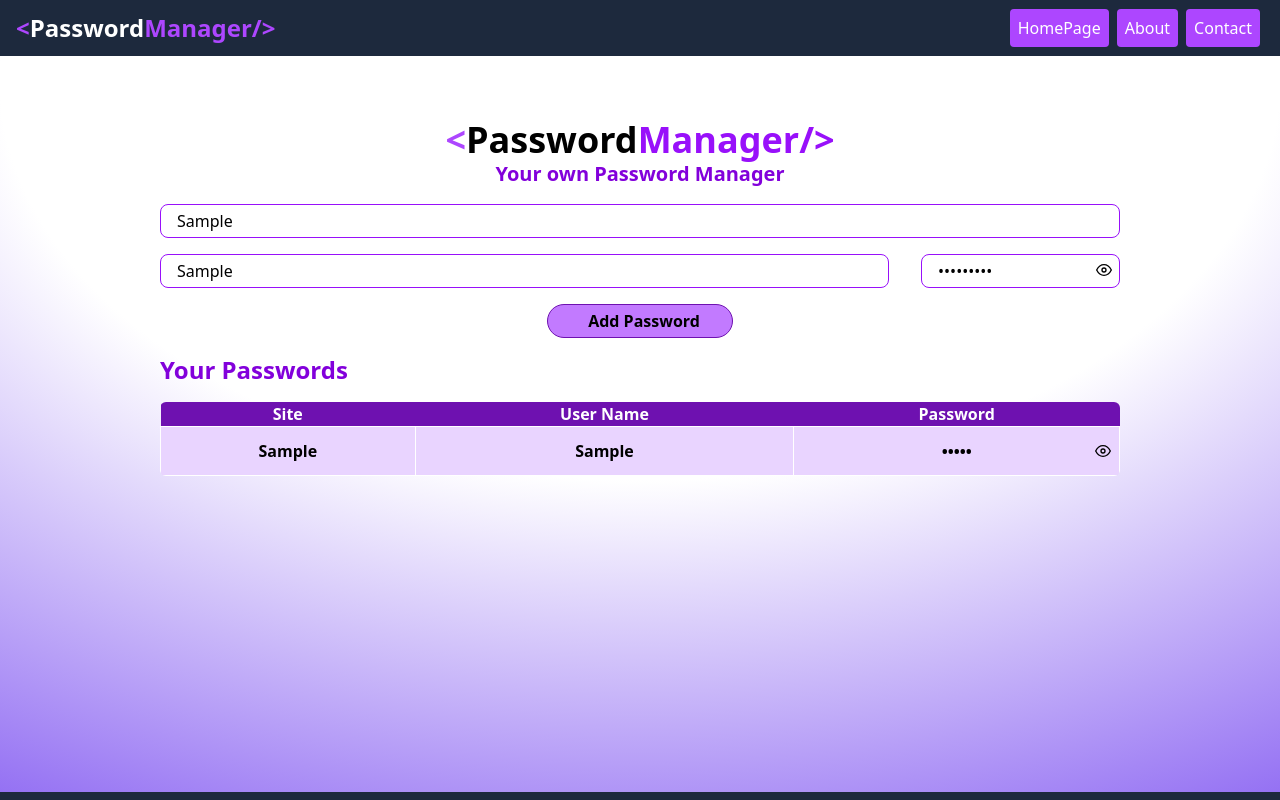
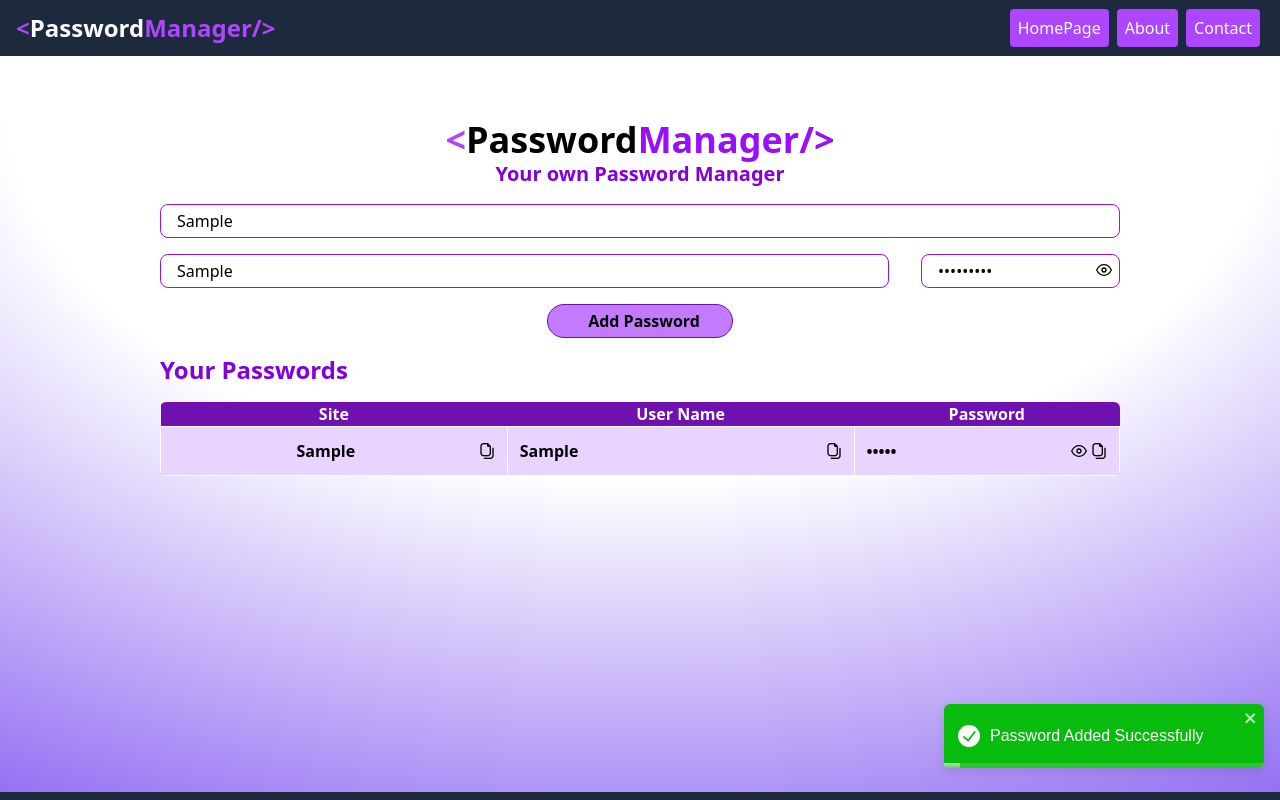
Before and after one commit to HamzaSlysol/passwordManager, a React (Vite) app: page / in a window 1280 px wide. Both pictures are taken after typing "Sample", "Sample", "Sample123" into the empty fields and a click on the button "Add Password". Shown: the top 800 px of the page. Built offline with nearby package versions, Linux system fonts and the light colour scheme; some icons are missing.

Commit message:
Copy Button

```diff
--- a/package.json
+++ b/package.json
@@ -14,7 +14,8 @@
     "react": "^19.2.0",
     "react-dom": "^19.2.0",
     "react-icons": "^5.5.0",
-    "react-router-dom": "^7.11.0"
+    "react-router-dom": "^7.11.0",
+    "react-toastify": "^11.0.5"
   },
   "devDependencies": {
     "@eslint/js": "^9.39.1",
--- a/src/App.jsx
+++ b/src/App.jsx
@@ -5,6 +5,8 @@ import Navbar from "./components/navbar";
 import Footer from "./components/Footer";
 import Contact from "./components/Contact";
 import { BrowserRouter, Routes, Route } from "react-router-dom";
+import { ToastContainer } from "react-toastify";
+import "react-toastify/dist/ReactToastify.css";
 
 export default function App() {
   return (
@@ -17,6 +19,14 @@ export default function App() {
         </Routes>
       </div>
       <Footer />
+      <ToastContainer
+        position="bottom-right"
+        autoClose={2000}
+        hideProgressBar={false}
+        closeOnClick
+        pauseOnHover
+        theme="colored"
+      />
     </BrowserRouter>
   );
 }
--- a/src/components/Manager.jsx
+++ b/src/components/Manager.jsx
@@ -1,5 +1,7 @@
 import { useState, useEffect } from "react";
 import { FiEye, FiEyeOff } from "react-icons/fi";
+import Copy from "../assets/copy-alt.png";
+import { toast } from "react-toastify";
 
 const Manager = () => {
   const [showPassword, setShowPassword] = useState(false);
@@ -15,6 +17,7 @@ const Manager = () => {
     setPasswordArray([...passwordArray, form]);
     localStorage.setItem("password", JSON.stringify([...passwordArray, form]));
     console.log([...passwordArray, form]);
+    toast.success("Password Added Successfully");
   };
   const handleChange = (e) => {
     setForm({ ...form, [e.target.name]: e.target.value });
@@ -26,6 +29,10 @@ const Manager = () => {
       ...prev,
       [index]: !prev[index],
     }));
+  };
+  const copyText = async (text) => {
+    await navigator.clipboard.writeText(text);
+    toast.success("Copied!");
   };
 
   return (
@@ -109,27 +116,57 @@ const Manager = () => {
                 {passwordArray.map((item, index) => {
                   return (
                     <tr key={index}>
-                      <td className=" py-3 border border-white text-center">
+                      <td className="py-3 border border-white">
+                        <div className="flex items-center justify-between px-3">
                           <a
                             href={item.site}
                             target="_blank"
                             rel="noopener noreferrer"
+                            className="mx-auto text-center"
                           >
                             {item.site}
                           </a>
+                          <img
+                            src={Copy}
+                            alt="copy"
+                            className="w-4 cursor-pointer"
+                            onClick={() => copyText(item.site)}
+                          />
+                        </div>
                       </td>
-                      <td className=" py-3 border border-white text-center">
+
+                      <td className=" py-3 border border-white">
+                        <div className=" flex items-center justify-between px-3">
                           {item.username}
+                          <img
+                            src={Copy}
+                            alt="copy"
+                            className="w-4 cursor-pointer"
+                            onClick={() => copyText(item.username)}
+                          />
+                        </div>
                       </td>
                       <td className="py-3 border border-white text-center relative">
+                        <div className=" flex items-center justify-between px-3">
                           {visiblePassword[index] ? item.password : "•••••"}
-                        <div className="absolute right-2 top-4">
+                          <div className="absolute right-8 top-4">
                             <span
                               className="relative cursor-pointer"
                               onClick={() => togglePassword(index)}
                             >
-                            {visiblePassword[index] ? <FiEyeOff /> : <FiEye />}
+                              {visiblePassword[index] ? (
+                                <FiEyeOff />
+                              ) : (
+                                <FiEye />
+                              )}
                             </span>
+                          </div>
+                          <img
+                            src={Copy}
+                            alt="copy"
+                            className="w-4 cursor-pointer"
+                            onClick={() => copyText(item.password)}
+                          />
                         </div>
                       </td>
                     </tr>
```
Also changed, not shown: src/assets/copy-alt.png (added), 1 other file (tests, documents, lock files or other folders). Lines whose indentation alone changed are shown as unchanged.
